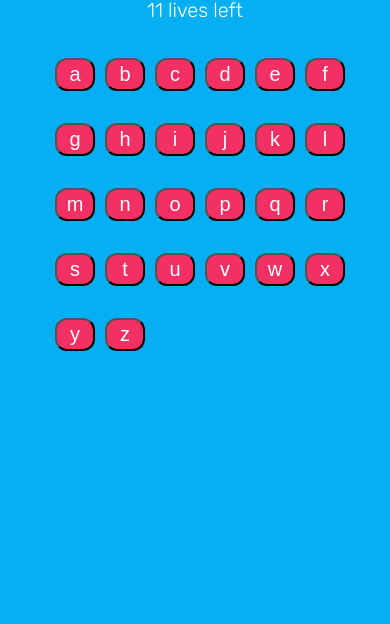
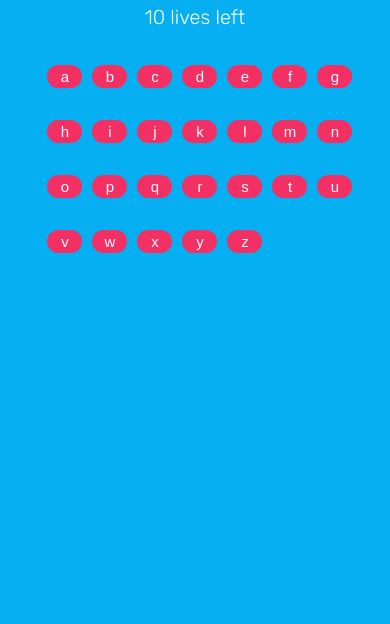
Before and after one commit to rohmerpauline/hangman, a plain HTML site: page index.html in a window 390 px wide. Shown: the part 220-844 px from the top of the page. Drawn offline with Linux system fonts and the light colour scheme.

Commit message:
add media queries

```diff
--- a/index.html
+++ b/index.html
@@ -5,101 +5,103 @@
         <title>Hangman by Pauline</title>
         <meta name="viewport" content="width=device-width, initial-scale=1, shrink-to-fit=no">
         <link rel="stylesheet" href="style.css">
-        <link rel="preconnect" href="https://fonts.gstatic.com">
-        <link href="https://fonts.googleapis.com/css2?family=Montserrat&family=Rubik+Mono+One&family=Rubik:ital,wght@0,300;0,400;0,500;0,600;0,700;0,800;0,900;1,300;1,400;1,500;1,600;1,700;1,800;1,900&display=swap" rel="stylesheet">
+        <script src="https://kit.fontawesome.com/9d2e37d17f.js" crossorigin="anonymous"></script>
+        <script defer type="text/javascript" src="script.js"></script>
     </head>
     <body id="grid-layout">
-        <header class="header">
-            <h1 class="header-title">Hangman <span id="creator-name">By Pauline</span></h1>
+        <header>
+            <h1 id="header-title">Hangman <span id="creator-name">By Pauline</span></h1>
         </header>
         <main>
             <article id="hangman-word">
                 <p><span id="word"></span></p>
             </article>
-            <article class="lives-left">
-                <p id="game-message"><span id="lives-number">11</span> lives left</p>
+            <article id="lives-left">
+                <p id="game-message"><span id="lives-number">10</span> lives left</p>
             </article>
-            <article id="button-item" class=grid-container>
-                <p class="grid-item">
-                    <button type="button" class="button-style button-click l-1" id="letter-1">a</button>
+            <article id="alphabet-buttons">
+                <p>
+                    <button id="letter-1">a</button>
                 </p>
-                <p class="grid-item">
-                    <button type="button" class="button-style button-click l-2" id="letter-2">b</button>
+                <p>
+                    <button id="letter-2">b</button>
                 </p>
-                <p class="grid-item">
-                    <button type="button" class="button-style button-click l-2" id="letter-3">c</button>
+                <p>
+                    <button id="letter-3">c</button>
                 </p>
-                <p class="grid-item">
-                    <button type="button" class="button-style button-click" id="letter-4">d</button>
+                <p>
+                    <button id="letter-4">d</button>
                 </p>
-                <p class="grid-item">
-                    <button type="button" class="button-style button-click l-2" id="letter-5">e</button>
+                <p>
+                    <button id="letter-5">e</button>
                 </p>
-                <p class="grid-item">
-                    <button type="button" class="button-style button-click l-2" id="letter-6">f</button>
+                <p>
+                    <button id="letter-6">f</button>
                 </p>
-                <p class="grid-item">
-                    <button type="button" class="button-style button-click l-2" id="letter-7">g</button>
+                <p>
+                    <button id="letter-7">g</button>
                 </p>
-                <p class="grid-item">
-                    <button type="button" class="button-style button-click l-2" id="letter-8">h</button>
+                <p>
+                    <button id="letter-8">h</button>
                 </p>
-                <p class="grid-item">
-                    <button type="button" class="button-style button-click l-1" id="letter-9">i</button>
+                <p>
+                    <button id="letter-9">i</button>
                 </p>
-                <p class="grid-item">
-                    <button type="button" class="button-style button-click l-2" id="letter-10">j</button>
+                <p>
+                    <button id="letter-10">j</button>
                 </p>
-                <p class="grid-item">
-                    <button type="button" class="button-style button-click l-2" id="letter-11">k</button>
+                <p>
+                    <button id="letter-11">k</button>
                 </p>
-                <p class="grid-item">
-                    <button type="button" class="button-style button-click l-2" id="letter-12">l</button>
+                <p>
+                    <button id="letter-12">l</button>
                 </p>
-                <p class="grid-item">
-                    <button type="button" class="button-style button-click l-2" id="letter-13">m</button>
+                <p>
+                    <button id="letter-13">m</button>
                 </p>
-                <p class="grid-item">
-                    <button type="button" class="button-style button-click l-2" id="letter-14">n</button>
+                <p>
+                    <button id="letter-14">n</button>
                 </p>
-                <p class="grid-item">
-                    <button type="button" class="button-style button-click l-1" id="letter-15">o</button>
+                <p>
+                    <button id="letter-15">o</button>
                 </p>
-                <p class="grid-item">
-                    <button type="button" class="button-style button-click l-2" id="letter-16">p</button>
+                <p>
+                    <button id="letter-16">p</button>
                 </p>
-                <p class="grid-item">
-                    <button type="button" class="button-style button-click l-2" id="letter-17">q</button>
+                <p>
+                    <button id="letter-17">q</button>
                 </p>
-                <p class="grid-item">
-                    <button type="button" class="button-style button-click l-1" id="letter-18">r</button>
+                <p>
+                    <button id="letter-18">r</button>
                 </p>
-                <p class="grid-item">
-                    <button type="button" class="button-style button-click l-2" id="letter-19">s</button>
+                <p>
+                    <button id="letter-19">s</button>
                 </p>
-                <p class="grid-item">
-                    <button type="button" class="button-style button-click l-2" id="letter-20">t</button>
+                <p>
+                    <button id="letter-20">t</button>
                 </p>
-                <p class="grid-item">
-                    <button type="button" class="button-style button-click l-2" id="letter-21">u</button>
+                <p>
+                    <button id="letter-21">u</button>
                 </p>
-                <p class="grid-item">
-                    <button type="button" class="button-style button-click l-2" id="letter-22">v</button>
+                <p>
+                    <button id="letter-22">v</button>
                 </p>
-                <p class="grid-item">
-                    <button type="button" class="button-style button-click l-2" id="letter-23">w</button>
+                <p>
+                    <button id="letter-23">w</button>
                 </p>
-                <p class="grid-item">
-                    <button type="button" class="button-style button-click l-2" id="letter-24">x</button>
+                <p>
+                    <button id="letter-24">x</button>
                 </p>
-                <p class="grid-item">
-                    <button type="button" class="button-style button-click l-2" id="letter-25">y</button>
+                <p>
+                    <button id="letter-25">y</button>
                 </p>
-                <p class="grid-item">
-                    <button type="button" class="button-style button-click l-2" id="letter-26">z</button>
+                <p>
+                    <button id="letter-26">z</button>
                 </p>
             </article>
+            <article id="retry-button">
+                <button onClick = "window.location.reload()" id="retry">Retry <i class="fas fa-redo"></i></button>
+            </article>
         </main>
-        <script type="text/javascript" src="script.js"></script>
     </body>
 </html>
--- a/script.js
+++ b/script.js
@@ -47,6 +47,8 @@ let numberOfLives = document.getElementById("lives-number");
 let gameMessage = document.getElementById("game-message");
 let buttons = document.querySelectorAll("button");
 
+document.getElementById("retry-button").style.display = "none";
+
 // HOW THE GAME WORKS :
 
 function tryLetter (buttonLetter) {
@@ -78,19 +80,27 @@ function tryLetter (buttonLetter) {
         buttonLetter.disabled = true;
         numberOfLives.innerHTML -= 1;
     }
+
+    endGame();
+
+};
+
+// WHEN THE GAME IS OVER
+function endGame () {
     /* what happens when the game is lost*/
     if (numberOfLives.innerHTML == 0) {
         gameMessage.innerHTML = `You lost the game... The word was ${wordRandom}.`;
-        for (let i=0; i <= buttons.length; i++) {
-            buttons[i].disabled = true;
-            buttons[i].style.opacity = "50%";
-        }
+        gameMessage.style.fontSize = "40px";
+        document.getElementById("alphabet-buttons").style.display = "none";
+        document.getElementById("retry-button").style.display = "block";
     /* what happens when the game is won*/
     } else if (wordToGuessUnderscore.innerHTML.includes("_") === false) {
         gameMessage.innerHTML = "Congratulations, you won the game !";
+        gameMessage.style.fontSize = "40px";
+        document.getElementById("alphabet-buttons").style.display = "none";
+        document.getElementById("retry-button").style.display = "block";
     }
-};
-
+}
 
 
 // APPLY THE GAME LOGIC TO EVERY BUTTONS :
--- a/style.css
+++ b/style.css
@@ -1,9 +1,11 @@
+@import url('https://fonts.googleapis.com/css2?family=Rubik:ital,wght@0,300;0,400;0,500;0,600;0,700;0,800;0,900;1,400&display=swap');
+
 body {
     background-color: #05AFF2;
-    font-family: 'Montserrat', sans-serif;
     font-family: 'Rubik', sans-serif;
 }
 
+/* Layout of the page */
 #grid-layout {
     display: grid;
     grid-template-rows: auto max-content auto auto;
@@ -16,22 +18,19 @@ body {
     margin-right: 5%;
 }
 
-/*HEADER */
-
-/* Header display */
+/* Header */
 
 header {
     grid-template-rows: 1/2;
-    margin-bottom: 50px;
+    margin-bottom: 30px;
 }
 
-.header-title {
+#header-title {
     text-align: center;
     font-size : 40px;
     color: white;
     letter-spacing: 5px;
     font-family: 'Rubik', sans-serif;
-    margin-bottom: 0px;
 }
 
 #creator-name {
@@ -44,25 +43,23 @@ header {
     text-shadow: 1px 1px 0px white;
 }
 
-/* HANGMAN WORD */
+/* Hangman word */
 
 #hangman-word {
     grid-template-rows: 2/3;
-/*     margin-top: 0px; */
 }
 
 #word {
     width : auto;
-/*     text-align: center; */
     font-size: 30px;
     padding: 5px 10px 5px 10px;
     background-color: white;
     border-radius: 5px;
 }
 
-/* LIVES */
+/* Lives left */
 
-.lives-left {
+#lives-left {
     text-align: center;
     margin-top: 20px;
     color : white;
@@ -76,25 +73,87 @@ header {
 
 /*Letter's buttons display*/
 
-.grid-container {
+#alphabet-buttons {
     grid-template-rows: 4/5;
     display : grid;
-    grid-template-columns: repeat(auto-fit, 30px);
+    grid-template-columns: repeat(auto-fill, 25px);
     grid-column-gap : 20px;
-    margin-left: 5%;
-    margin-right: 5%;
-    width: 90%;
     text-align: center;
     justify-content: center;
 }
 
-.button-style {
+button {
     border-radius: 12px;
-    font-size : 20px;
+    border: none;
+    font-size : 15px;
     background-color: #F23064;
     color : #ffffff;
-    width: 40px;
+    width: 35px;
     text-align: center;
-    justify-content: center;
     padding: 3px;
 }
+
+button:active {
+    transform : scale(0.9);
+}
+
+#retry {
+    width : max-content;
+    grid-template-rows: 4/5;
+    padding: 10px;
+    font-size : 25px;
+}
+
+@media only screen and (min-width:400px) and (max-width: 900px) {
+    #header-title {
+        transform : scale(1.5);
+        margin-top: 10%;
+        margin-bottom: 5%;
+    }
+
+    #word {
+        font-size: 40px;
+    }
+
+    #lives-left {
+        margin-top: 25px;
+        font-size: 25px;
+    }
+
+    #alphabet-buttons {
+        grid-template-columns: repeat(auto-fill, 40px);
+        grid-column-gap : 30px;
+    }
+
+    button {
+        font-size : 20px;
+        width: 50px;
+    }
+}
+
+@media only screen and (min-width:900px) {
+    #header-title {
+        transform : scale(2);
+        margin-top: 10%;
+        margin-bottom: 5%;
+    }
+
+    #word {
+        font-size: 50px;
+    }
+
+    #lives-left {
+        margin-top: 30px;
+        font-size: 30px;
+    }
+
+    #alphabet-buttons {
+        grid-template-columns: repeat(auto-fill, 50px);
+        grid-column-gap : 30px;
+    }
+
+    button {
+        font-size : 25px;
+        width: 60px;
+    }
+}
```
